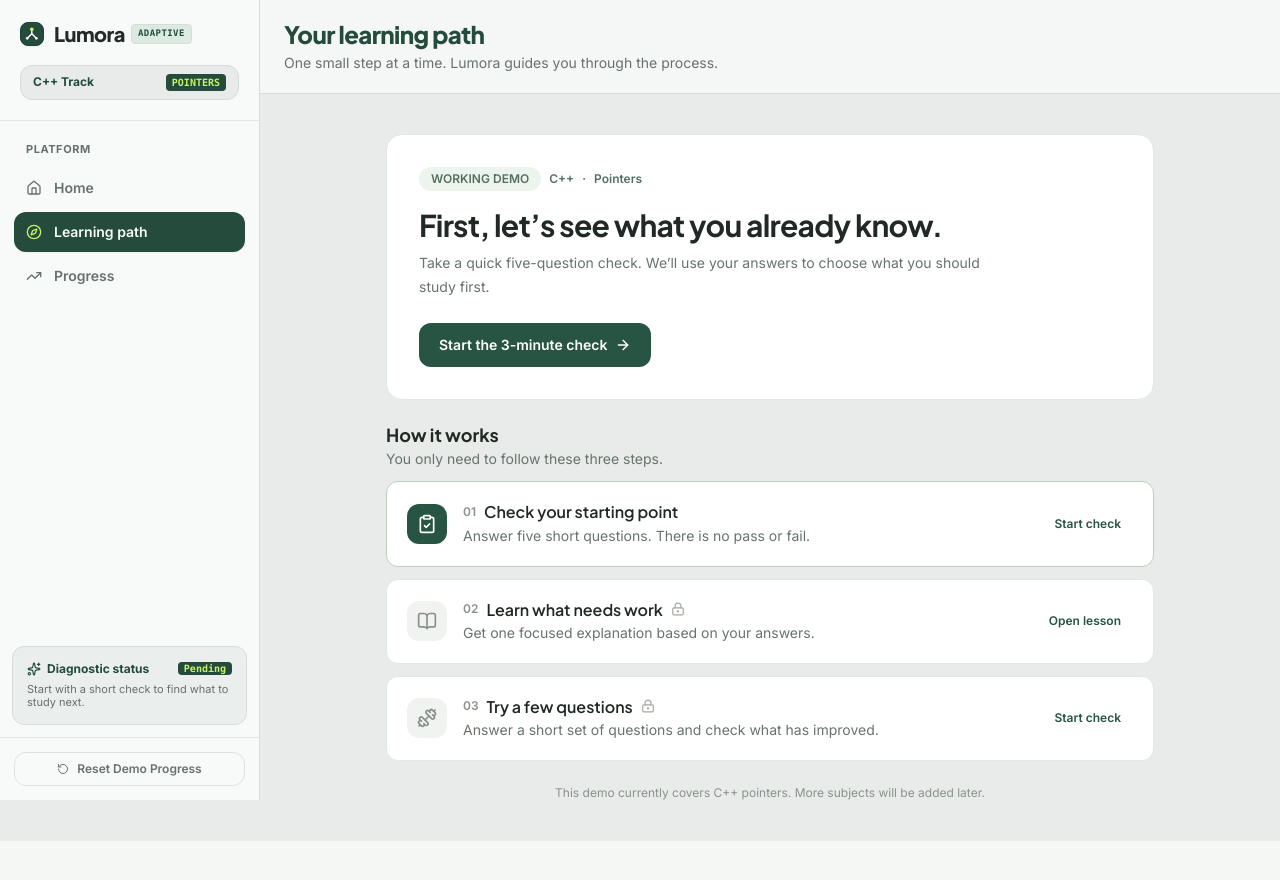
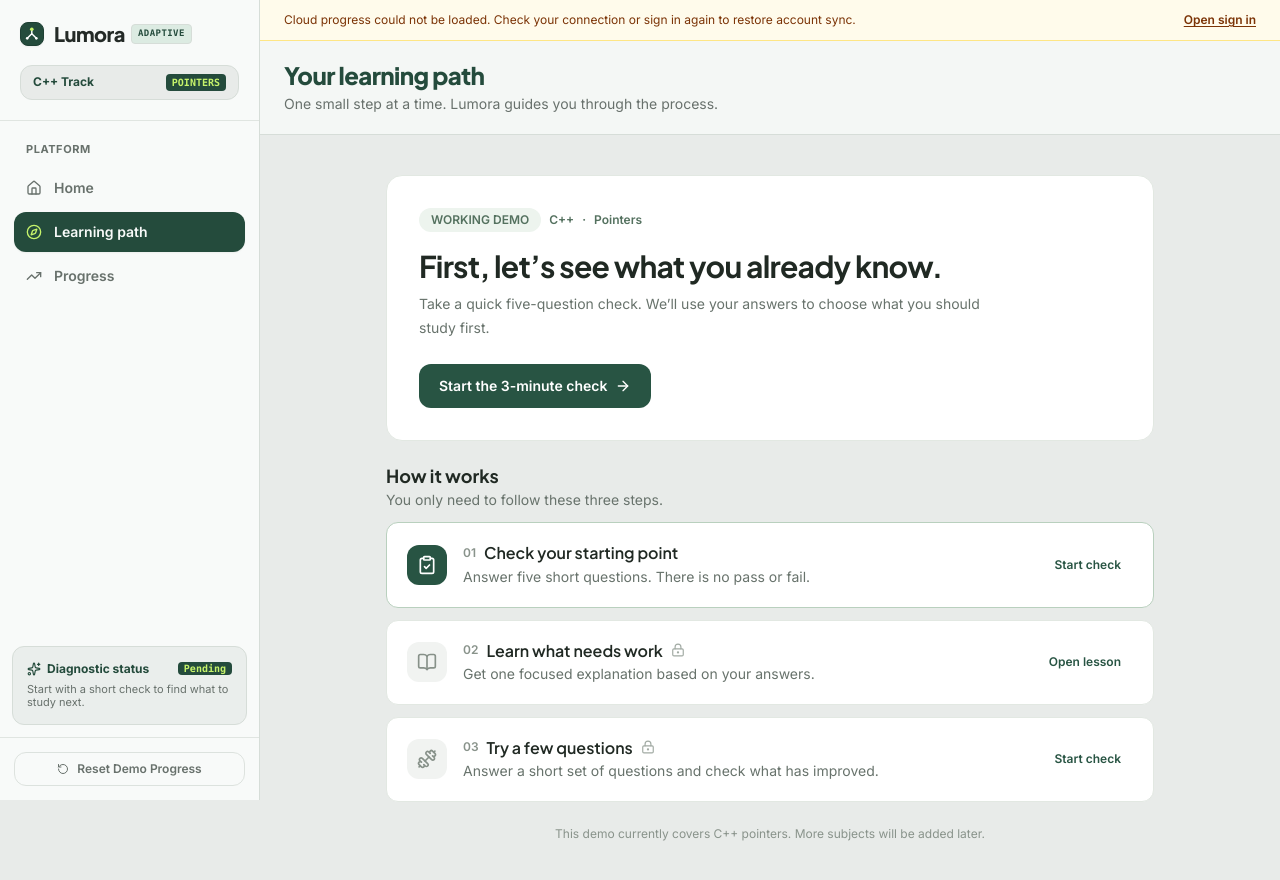
Before and after one commit to hanisnaff/Lumora, a React (Vite) app: page /learn in a window 1280 px wide. Before the commit the page ends 841 px from the top, so only its background shows below. Built offline with nearby package versions, Linux system fonts and the light colour scheme; no server answers.

Commit message:
Show a clear banner when cloud progress sync needs attention

```diff
--- a/src/components/LearningShell.tsx
+++ b/src/components/LearningShell.tsx
@@ -1,5 +1,5 @@
 import React, { useState } from 'react';
-import { NavLink, useNavigate, useLocation } from 'react-router-dom';
+import { Link, NavLink, useNavigate, useLocation } from 'react-router-dom';
 import { Logo } from './Logo';
 import {
   Home,
@@ -29,7 +29,7 @@ export const LearningShell: React.FC<LearningShellProps> = ({
   const [resetError, setResetError] = useState('');
   const navigate = useNavigate();
   const location = useLocation();
-  const { assessmentResult, resetProgress, selectedSubject, selectedTopic } = useLearning();
+  const { assessmentResult, resetProgress, selectedSubject, selectedTopic, progressSyncError } = useLearning();
 
   const navItems = [
     { name: 'Home', path: '/', icon: Home, exact: true },
@@ -195,6 +195,12 @@ export const LearningShell: React.FC<LearningShellProps> = ({
 
       {/* Main Content Area */}
       <main className="flex-1 flex flex-col min-w-0 overflow-y-auto">
+        {progressSyncError && (
+          <div role="alert" className="flex flex-wrap items-center justify-between gap-3 border-b border-amber-200 bg-amber-50 px-6 py-3 text-xs text-amber-900">
+            <p>{progressSyncError}</p>
+            <Link to="/auth" className="shrink-0 font-semibold underline underline-offset-2">Open sign in</Link>
+          </div>
+        )}
         {/* Optional Page Subheader */}
         {(title || subtitle) && (
           <div className="border-b border-[#D6DDD8] bg-[#F8FAF9]/80 px-6 py-5">
```
